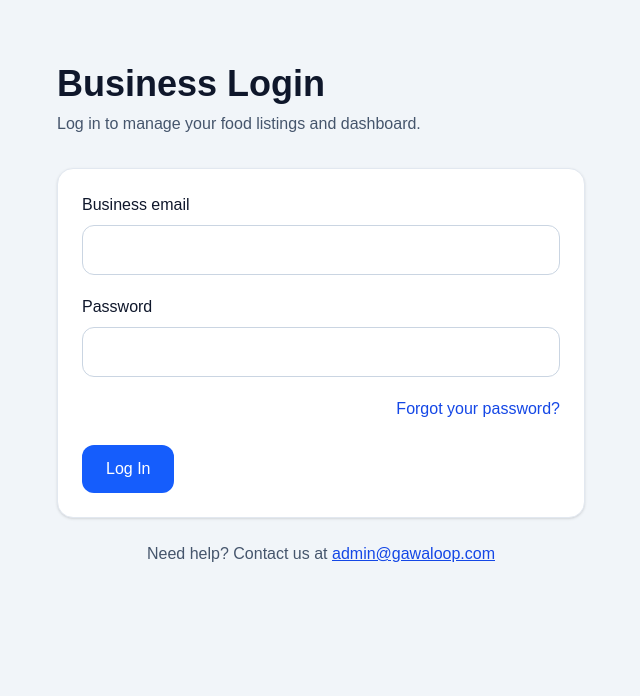
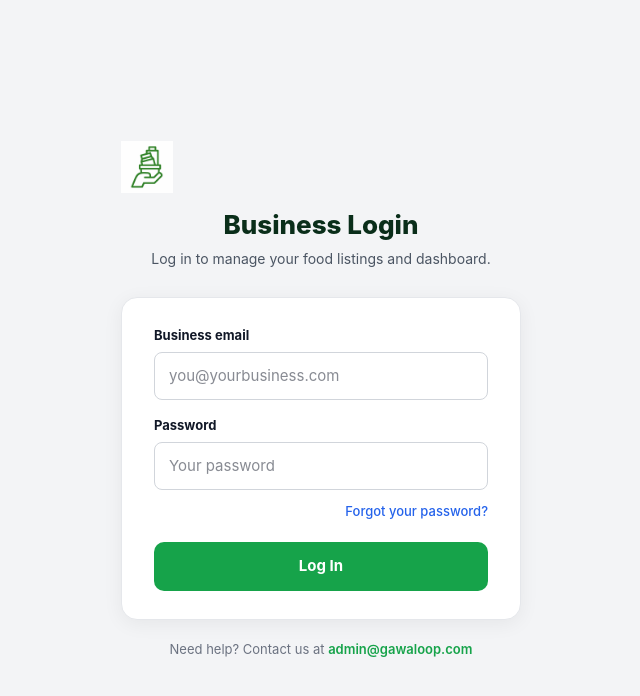
Before and after one commit to jirehandre23/gawa-loop, a Next.js app: page /business/login in a window 1280 px wide. Shown: the top 696 px of the page, without its empty margins (319-959 px from the left). Built offline with nearby package versions, Linux system fonts and the light colour scheme; no server answers.

Commit message:
Update page.tsx

```diff
--- a/app/business/login/page.tsx
+++ b/app/business/login/page.tsx
@@ -1,203 +1,172 @@
 "use client";
+import { useState } from "react";
+import { createClient } from "@supabase/supabase-js";
 
-import { Suspense, useEffect, useState } from "react";
-import { useRouter, useSearchParams } from "next/navigation";
-import { supabase } from "@/lib/supabase";
+const supabase = createClient(
+  process.env.NEXT_PUBLIC_SUPABASE_URL!,
+  process.env.NEXT_PUBLIC_SUPABASE_ANON_KEY!
+);
 
-function BusinessLoginPageInner() {
-  const router = useRouter();
-  const searchParams = useSearchParams();
+const ADMIN_EMAIL = "admin@gawaloop.com";
 
-  const [email, setEmail] = useState("");
+export default function BusinessLogin() {
+  const [email, setEmail]       = useState("");
   const [password, setPassword] = useState("");
-  const [saving, setSaving] = useState(false);
-  const [message, setMessage] = useState("");
-  const [errorMessage, setErrorMessage] = useState("");
+  const [loading, setLoading]   = useState(false);
+  const [error, setError]       = useState("");
+  const [resetSent, setResetSent] = useState(false);
+  const [resetLoading, setResetLoading] = useState(false);
 
-  useEffect(() => {
-    const error = searchParams.get("error");
-    const errorCode = searchParams.get("error_code");
-    const errorDescription = searchParams.get("error_description");
+  async function handleLogin(e: React.FormEvent) {
+    e.preventDefault();
+    setLoading(true);
+    setError("");
 
-    if (!error && !errorCode && !errorDescription) return;
+    const { data, error: authError } = await supabase.auth.signInWithPassword({
+      email: email.trim().toLowerCase(),
+      password,
+    });
 
-    const decodedDescription = errorDescription
-      ? decodeURIComponent(errorDescription.replace(/\+/g, " "))
-      : "";
-
-    if (errorCode === "otp_expired") {
-      setErrorMessage(
-        "This password reset link has expired. Please request a new one and use only the newest email."
-      );
+    if (authError) {
+      setError("Invalid email or password. Please try again.");
+      setLoading(false);
       return;
     }
 
-    if (decodedDescription.toLowerCase().includes("rate limit")) {
-      setErrorMessage(
-        "Too many reset requests were made. Please wait 10 to 15 minutes, then request a new password reset email once."
-      );
-      return;
+    // Admin goes to admin panel, everyone else to dashboard
+    if (data.user?.email === ADMIN_EMAIL) {
+      window.location.href = "/admin/business-lookup";
+    } else {
+      window.location.href = "/business/dashboard";
     }
-
-    if (decodedDescription) {
-      setErrorMessage(decodedDescription);
-      return;
-    }
-
-    if (error) {
-      setErrorMessage("Could not complete sign-in.");
-    }
-  }, [searchParams]);
-
-  async function handleLogin(e: React.FormEvent) {
-    e.preventDefault();
-    setSaving(true);
-    setMessage("");
-    setErrorMessage("");
-
-    const { error } = await supabase.auth.signInWithPassword({
-      email: email.trim(),
-      password,
-    });
-
-    setSaving(false);
-
-    if (error) {
-      setErrorMessage(error.message);
-      return;
-    }
-
-    router.push("/business/dashboard");
   }
 
   async function handleForgotPassword() {
-    setMessage("");
-    setErrorMessage("");
-
     if (!email.trim()) {
-      setErrorMessage("Please enter your business email first.");
+      setError("Please enter your email address first, then click Forgot your password.");
       return;
     }
+    setResetLoading(true);
+    setError("");
 
-    const { error } = await supabase.auth.resetPasswordForEmail(email.trim(), {
-      redirectTo: "https://gawaloop.com/business/reset-password",
-    });
+    const { error: resetError } = await supabase.auth.resetPasswordForEmail(
+      email.trim().toLowerCase(),
+      { redirectTo: "https://gawaloop.com/business/reset-password" }
+    );
 
-    if (error) {
-      const lower = error.message.toLowerCase();
-
-      if (lower.includes("rate limit")) {
-        setErrorMessage(
-          "Too many reset requests were made. Please wait 10 to 15 minutes, then request a new password reset email once."
-        );
+    if (resetError) {
+      setError("Could not send reset email: " + resetError.message);
     } else {
-        setErrorMessage(error.message);
+      setResetSent(true);
     }
-      return;
+    setResetLoading(false);
   }
 
-    setMessage(
-      "Password reset email sent. Check your inbox and use only the newest email."
-    );
-  }
+  const inp: React.CSSProperties = {
+    width: "100%", padding: "12px 14px", borderRadius: "8px",
+    border: "1px solid #d1d5db", fontSize: "15px", color: "#111827",
+    background: "#fff", outline: "none", boxSizing: "border-box",
+  };
 
   return (
-    <main className="min-h-screen bg-slate-100 text-slate-900">
-      <div className="mx-auto max-w-xl px-6 py-16">
-        <h1 className="mb-2 text-4xl font-bold">Business Login</h1>
-        <p className="mb-8 text-slate-600">
-          Log in to manage your food listings and dashboard.
+    <div style={{ minHeight: "100vh", background: "#f3f4f6", display: "flex", alignItems: "center", justifyContent: "center", fontFamily: "-apple-system,BlinkMacSystemFont,'Segoe UI',sans-serif", padding: "24px" }}>
+      <div style={{ width: "100%", maxWidth: "400px" }}>
+
+        {/* Logo */}
+        <div style={{ textAlign: "center", marginBottom: "28px" }}>
+          <img src="/gawa-logo-green.png" alt="GAWA Loop" style={{ width: "52px", height: "52px", objectFit: "contain", marginBottom: "12px" }} />
+          <h1 style={{ margin: "0 0 4px", fontSize: "26px", fontWeight: 800, color: "#0a2e1a" }}>Business Login</h1>
+          <p style={{ margin: 0, fontSize: "14px", color: "#4b5563" }}>Log in to manage your food listings and dashboard.</p>
+        </div>
+
+        <div style={{ background: "#fff", border: "1px solid #e5e7eb", borderRadius: "16px", padding: "28px 32px", boxShadow: "0 4px 20px rgba(0,0,0,0.06)" }}>
+
+          {/* Success: reset email sent */}
+          {resetSent ? (
+            <div style={{ textAlign: "center", padding: "8px 0" }}>
+              <div style={{ fontSize: "44px", marginBottom: "12px" }}>📧</div>
+              <h2 style={{ margin: "0 0 8px", fontSize: "18px", fontWeight: 800, color: "#0a2e1a" }}>Check your email</h2>
+              <p style={{ margin: "0 0 20px", fontSize: "14px", color: "#4b5563", lineHeight: "1.6" }}>
+                We sent a password reset link to <b>{email}</b>. Click the link in the email to set a new password.
               </p>
+              <button
+                onClick={() => { setResetSent(false); setError(""); }}
+                style={{ background: "#f3f4f6", color: "#374151", border: "1px solid #e5e7eb", padding: "10px 20px", borderRadius: "8px", cursor: "pointer", fontSize: "14px", fontWeight: 600 }}
+              >
+                ← Back to Login
+              </button>
+            </div>
+          ) : (
+            <form onSubmit={handleLogin}>
+              {/* Error */}
+              {error && (
+                <div style={{ background: "#fef2f2", border: "1px solid #fecaca", borderRadius: "8px", padding: "10px 14px", marginBottom: "16px" }}>
+                  <p style={{ margin: 0, color: "#991b1b", fontSize: "13px", fontWeight: 500 }}>{error}</p>
+                </div>
+              )}
 
-        {errorMessage ? (
-          <div className="mb-4 rounded-xl border border-red-200 bg-red-50 px-4 py-3 text-red-700">
-            {errorMessage}
-          </div>
-        ) : null}
-
-        {message ? (
-          <div className="mb-4 rounded-xl border border-green-200 bg-green-50 px-4 py-3 text-green-700">
-            {message}
-          </div>
-        ) : null}
-
-        <form
-          onSubmit={handleLogin}
-          className="rounded-2xl border border-slate-200 bg-white p-6 shadow"
-        >
-          <div className="mb-5">
-            <label className="mb-2 block font-medium text-slate-900">
+              {/* Email */}
+              <div style={{ marginBottom: "16px" }}>
+                <label style={{ display: "block", fontSize: "13px", fontWeight: 700, color: "#111827", marginBottom: "6px" }}>
                   Business email
                 </label>
                 <input
+                  style={inp}
                   type="email"
+                  placeholder="you@yourbusiness.com"
+                  required
                   value={email}
-              onChange={(e) => setEmail(e.target.value)}
-              className="w-full rounded-xl border border-slate-300 px-4 py-3 text-slate-900"
-              required
+                  onChange={e => setEmail(e.target.value)}
                 />
               </div>
 
-          <div className="mb-5">
-            <label className="mb-2 block font-medium text-slate-900">
+              {/* Password */}
+              <div style={{ marginBottom: "8px" }}>
+                <label style={{ display: "block", fontSize: "13px", fontWeight: 700, color: "#111827", marginBottom: "6px" }}>
                   Password
                 </label>
                 <input
+                  style={inp}
                   type="password"
+                  placeholder="Your password"
+                  required
                   value={password}
-              onChange={(e) => setPassword(e.target.value)}
-              className="w-full rounded-xl border border-slate-300 px-4 py-3 text-slate-900"
-              required
+                  onChange={e => setPassword(e.target.value)}
                 />
               </div>
 
-          <div className="mb-6 text-right">
+              {/* Forgot password */}
+              <div style={{ textAlign: "right", marginBottom: "20px" }}>
                 <button
                   type="button"
                   onClick={handleForgotPassword}
-              className="text-blue-700 hover:underline"
+                  disabled={resetLoading}
+                  style={{ background: "none", border: "none", color: "#2563eb", fontSize: "13px", cursor: "pointer", fontWeight: 500, padding: 0 }}
                 >
-              Forgot your password?
+                  {resetLoading ? "Sending..." : "Forgot your password?"}
                 </button>
               </div>
 
+              {/* Submit */}
               <button
                 type="submit"
-            disabled={saving}
-            className="rounded-xl bg-blue-600 px-6 py-3 font-medium text-white hover:bg-blue-700 disabled:bg-slate-400"
+                disabled={loading}
+                style={{ width: "100%", background: loading ? "#9ca3af" : "#16a34a", color: "#fff", border: "none", padding: "13px", borderRadius: "10px", cursor: loading ? "not-allowed" : "pointer", fontSize: "15px", fontWeight: 700 }}
               >
-            {saving ? "Logging in..." : "Log In"}
+                {loading ? "Logging in..." : "Log In"}
               </button>
             </form>
+          )}
+        </div>
 
-        <p className="mt-6 text-center text-slate-600">
+        <p style={{ textAlign: "center", marginTop: "20px", fontSize: "13px", color: "#6b7280" }}>
           Need help? Contact us at{" "}
-          <a
-            href="mailto:admin@gawaloop.com"
-            className="text-blue-700 underline"
-          >
+          <a href="mailto:admin@gawaloop.com" style={{ color: "#16a34a", fontWeight: 600, textDecoration: "none" }}>
             admin@gawaloop.com
           </a>
         </p>
+
       </div>
-    </main>
+    </div>
   );
 }
-
-export default function BusinessLoginPage() {
-  return (
-    <Suspense
-      fallback={
-        <main className="min-h-screen bg-slate-100 text-slate-900">
-          <div className="mx-auto max-w-xl px-6 py-16">
-            <div className="rounded-2xl border border-slate-200 bg-white p-6 shadow">
-              Loading login page...
-            </div>
-          </div>
-        </main>
-      }
-    >
-      <BusinessLoginPageInner />
-    </Suspense>
-  );
-}
```
Lines whose indentation alone changed are shown as unchanged.
